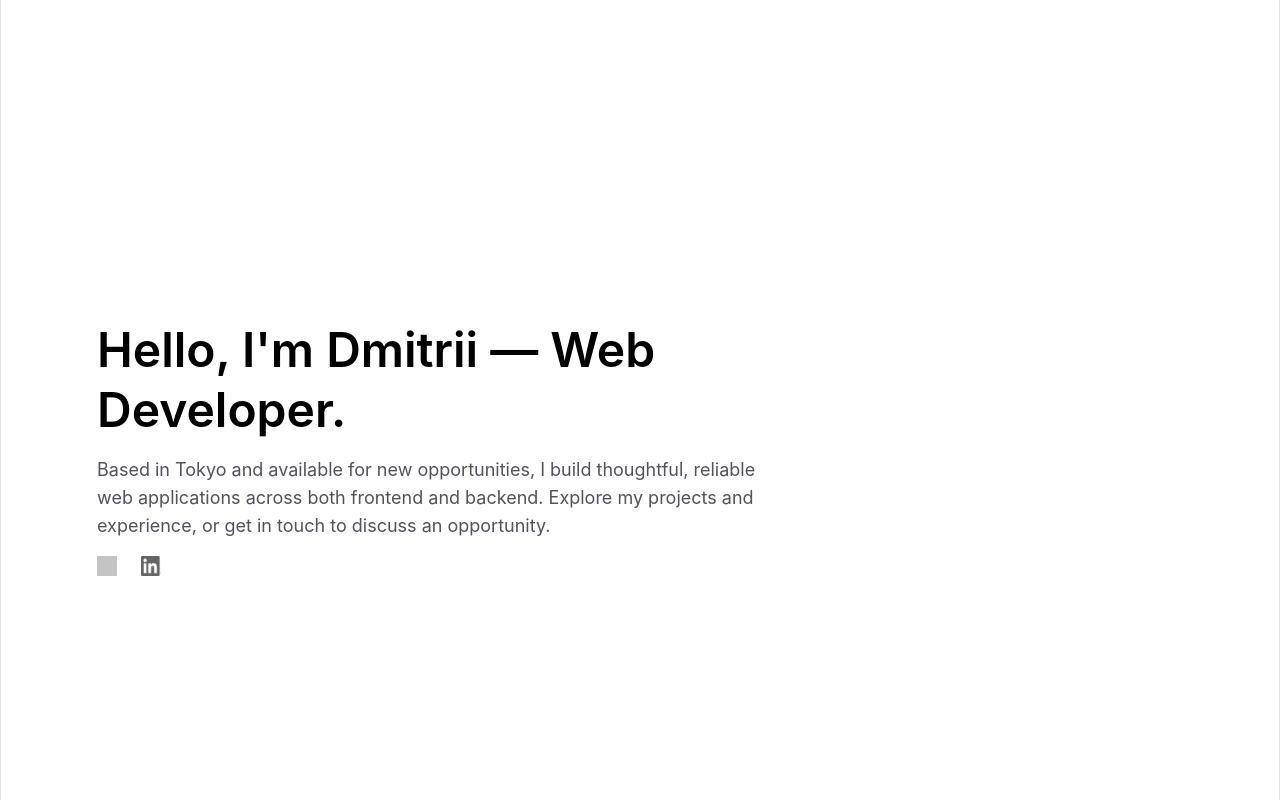
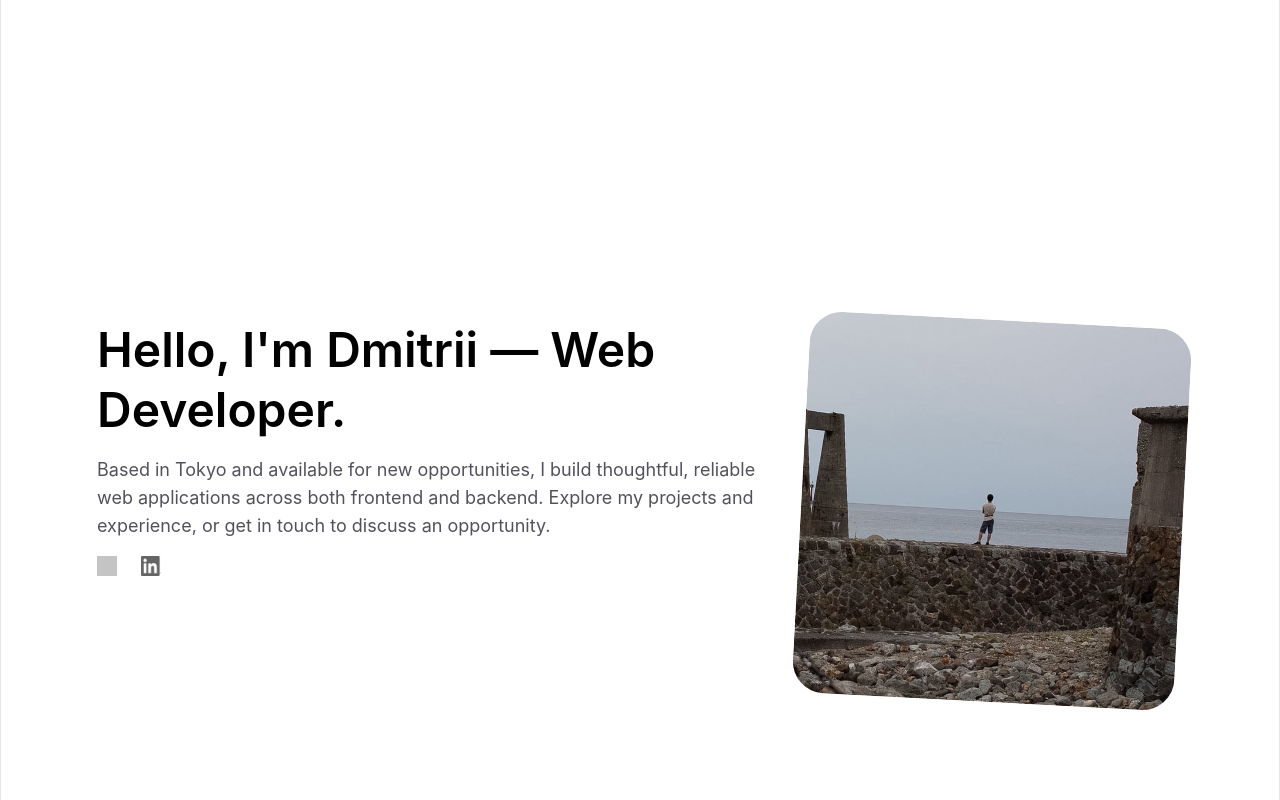
Before and after one commit to script-amv/portfolio, a React (Vite) app: page / in a window 1280 px wide. Shown: the top 800 px of the page. Built offline with nearby package versions, Linux system fonts and the light colour scheme; grey boxes are pictures that could not be loaded.

Commit message:
feat: add intro portrait aside
- support optional section aside content
- add rotated portrait to the intro section

```diff
--- a/src/App.tsx
+++ b/src/App.tsx
@@ -1,6 +1,7 @@
 import Section from "./Section";
 import githubIcon from "./assets/icons/github.svg";
 import linkedinIcon from "./assets/icons/linkedin.png";
+import portrait from "./assets/portrait.png";
 
 function App() {
   return (
@@ -9,6 +10,12 @@ function App() {
         headingLevel="h1"
         title="Hello, I'm Dmitrii — Web Developer."
         description="Based in Tokyo and available for new opportunities, I build thoughtful, reliable web applications across both frontend and backend. Explore my projects and experience, or get in touch to discuss an opportunity."
+        aside={
+          <img
+            className="aspect-square w-full rotate-3 rounded-[2rem] object-cover"
+            src={portrait}
+          />
+        }
       >
         <div className="mt-4 flex gap-6 opacity-60">
           <a href="https://github.com/script-amv">
--- a/src/Section.tsx
+++ b/src/Section.tsx
@@ -4,6 +4,7 @@ type SectionProps = {
   title: string;
   description: string;
   children?: ReactNode;
+  aside?: ReactNode;
   headingLevel?: "h1" | "h2";
 };
 
@@ -11,13 +12,23 @@ function Section({
   title,
   description,
   children,
+  aside,
   headingLevel: Heading = "h2",
 }: SectionProps) {
   return (
-    <section className="max-w-2xl">
-      <Heading className="text-5xl/tight font-semibold">{title}</Heading>
-      <p className="mt-4 text-lg text-zinc-600">{description}</p>
-      {children}
+    <section
+      className={
+        aside
+          ? "grid grid-cols-[minmax(0,42rem)_minmax(16rem,1fr)] items-top gap-8"
+          : "max-w-2xl"
+      }
+    >
+      <div className="max-w-2xl">
+        <Heading className="text-5xl/tight font-semibold">{title}</Heading>
+        <p className="mt-4 text-lg text-zinc-600">{description}</p>
+        {children}
+      </div>
+      {aside}
     </section>
   );
 }
```
Also changed, not shown: src/assets/portrait.png (added).
